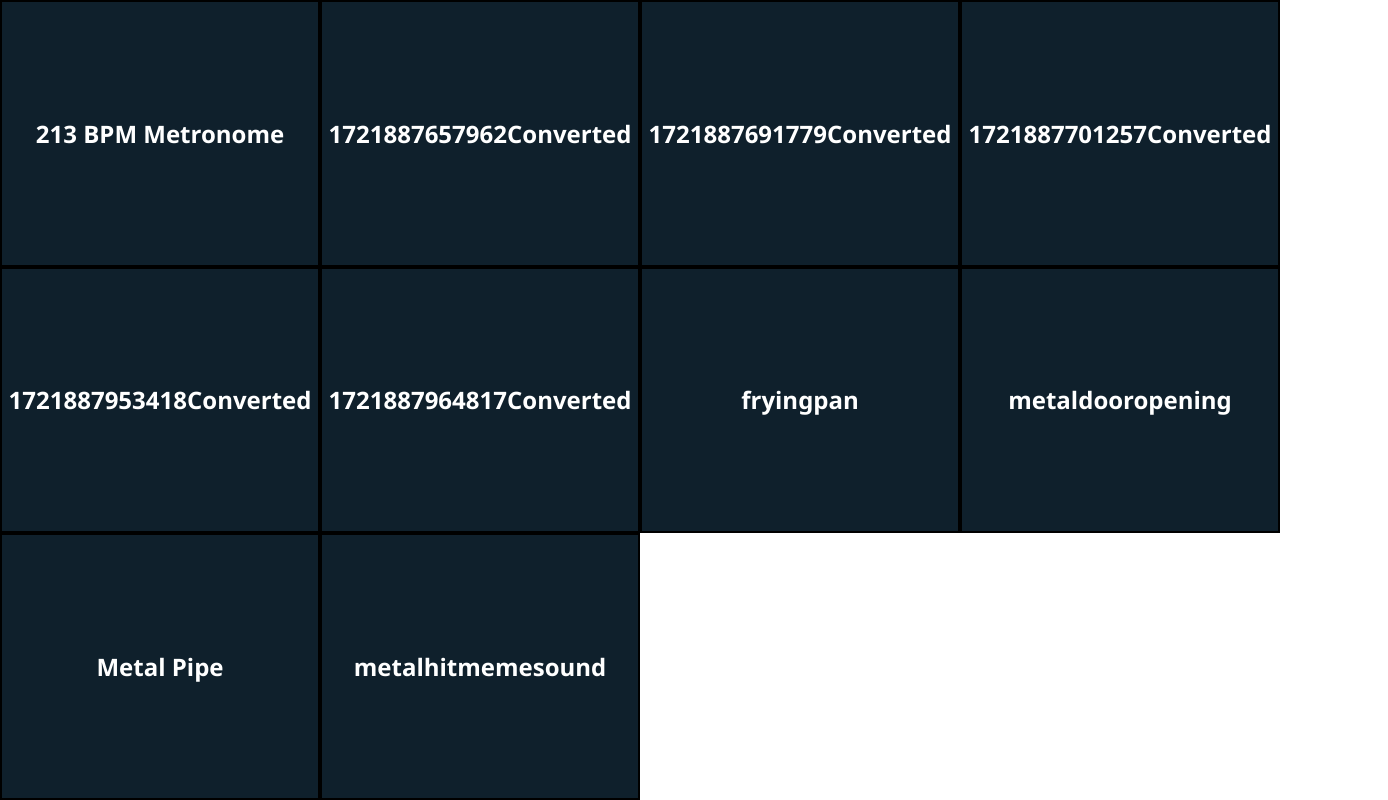
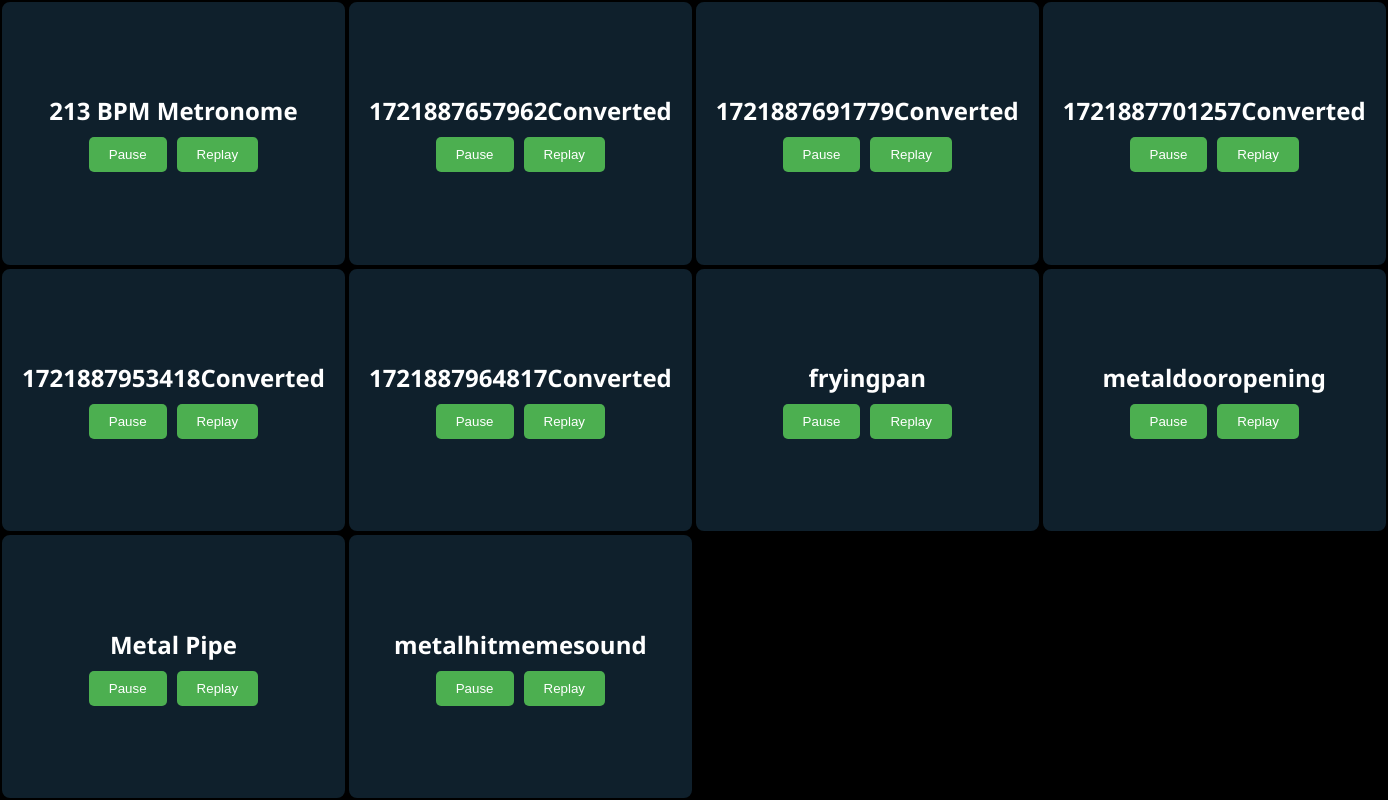
Before and after one commit to The-UnknownHacker/React-Drumkit, a React (Create React App) app: page / in a window 1280 px wide. Shown: the whole page, 1388 px wide, since content can reach past the window. Built offline with nearby package versions, Linux system fonts and the light colour scheme.

Commit message:
Add Play And Pause Buttons And Styling Fixes

```diff
--- a/src/components/Pad.tsx
+++ b/src/components/Pad.tsx
@@ -1,38 +1,101 @@
-import React, {useCallback, useEffect, useState} from 'react';
+import React, { useCallback, useEffect, useRef, useState } from 'react';
 
 type SoundTypes = {
     keyCode: string,
     name: string,
     sound: any,
-    color:string
+    color: string
 }
 
-const Pad: React.FC<SoundTypes> = ({keyCode, sound, color}: SoundTypes) => {
+const Pad: React.FC<SoundTypes> = ({ keyCode, sound, color }: SoundTypes) => {
     const [playing, setPlaying] = useState(false);
+    const audioRef = useRef<HTMLAudioElement | null>(null);
+
     const onPlay = useCallback(() => {
-        setPlaying(true);
-        new Audio(sound).play().then(() => {
-        })
+        if (audioRef.current) {
+            audioRef.current.play();
+        }
+    }, []);
 
-        setTimeout(() => {
-            setPlaying(false);
-        }, 300);
-    },[sound])
+    const onPause = useCallback(() => {
+        if (audioRef.current) {
+            audioRef.current.pause();
+        }
+    }, []);
+
+    const onReplay = useCallback(() => {
+        if (audioRef.current) {
+            audioRef.current.currentTime = 0;
+            audioRef.current.play();
+        }
+    }, []);
 
     useEffect(() => {
-        document.addEventListener("keydown", (e) => {
+        const handleKeyDown = (e: KeyboardEvent) => {
             if (e.key.toLowerCase() === keyCode.toLowerCase()) {
                 onPlay();
             }
-        });
-    }, []);// eslint-disable-line react-hooks/exhaustive-deps
+        };
+
+        document.addEventListener("keydown", handleKeyDown);
+
+        return () => {
+            document.removeEventListener("keydown", handleKeyDown);
+        };
+    }, [keyCode, onPlay]);
+
+    useEffect(() => {
+        const audio = audioRef.current;
+
+        const handlePlay = () => setPlaying(true);
+        const handlePause = () => setPlaying(false);
+        const handleEnded = () => setPlaying(false);
+
+        if (audio) {
+            audio.addEventListener('play', handlePlay);
+            audio.addEventListener('pause', handlePause);
+            audio.addEventListener('ended', handleEnded);
+        }
+
+        return () => {
+            if (audio) {
+                audio.removeEventListener('play', handlePlay);
+                audio.removeEventListener('pause', handlePause);
+                audio.removeEventListener('ended', handleEnded);
+            }
+        };
+    }, []);
 
     return (
-        // @ts-ignore
-        <div style={{background: playing && color,boxShadow: playing && color}} className={`pad ${playing ? "playing" : ""}`} onClick={onPlay}>
+        <div
+            style={{
+                background: playing ? color : '',
+                boxShadow: playing ? `0 0 10px ${color}` : '',
+                padding: '20px',
+                borderRadius: '10px',
+                cursor: 'pointer'
+            }}
+            className={`pad ${playing ? "playing" : ""}`}
+            onClick={onPlay}
+        >
             <h2>{keyCode}</h2>
+            <div style={{ display: 'flex', justifyContent: 'center', gap: '10px', marginTop: '10px' }}>
+                <button style={buttonStyle} onClick={(e) => { e.stopPropagation(); onPause(); }}>Pause</button>
+                <button style={buttonStyle} onClick={(e) => { e.stopPropagation(); onReplay(); }}>Replay</button>
+            </div>
+            <audio ref={audioRef} src={sound} />
         </div>
     );
 }
 
+const buttonStyle: React.CSSProperties = {
+    padding: '10px 20px',
+    backgroundColor: '#4CAF50',
+    color: 'white',
+    border: 'none',
+    borderRadius: '5px',
+    cursor: 'pointer',
+    transition: 'background-color 0.3s ease',
+};
+
 export default Pad;
--- a/src/index.css
+++ b/src/index.css
@@ -1,11 +1,14 @@
 body {
   margin: 0;
+  background-color: black;
   font-family: 'Segoe UI', 'Roboto', 'Oxygen',
     'Ubuntu', 'Cantarell', 'Fira Sans', 'Droid Sans', 'Helvetica Neue',
     sans-serif;
   -webkit-font-smoothing: antialiased;
   -moz-osx-font-smoothing: grayscale;
 }
+
+
 
 *{
   margin: 0;
```
Also changed, not shown: 1 other file (tests, documents, lock files or other folders).
